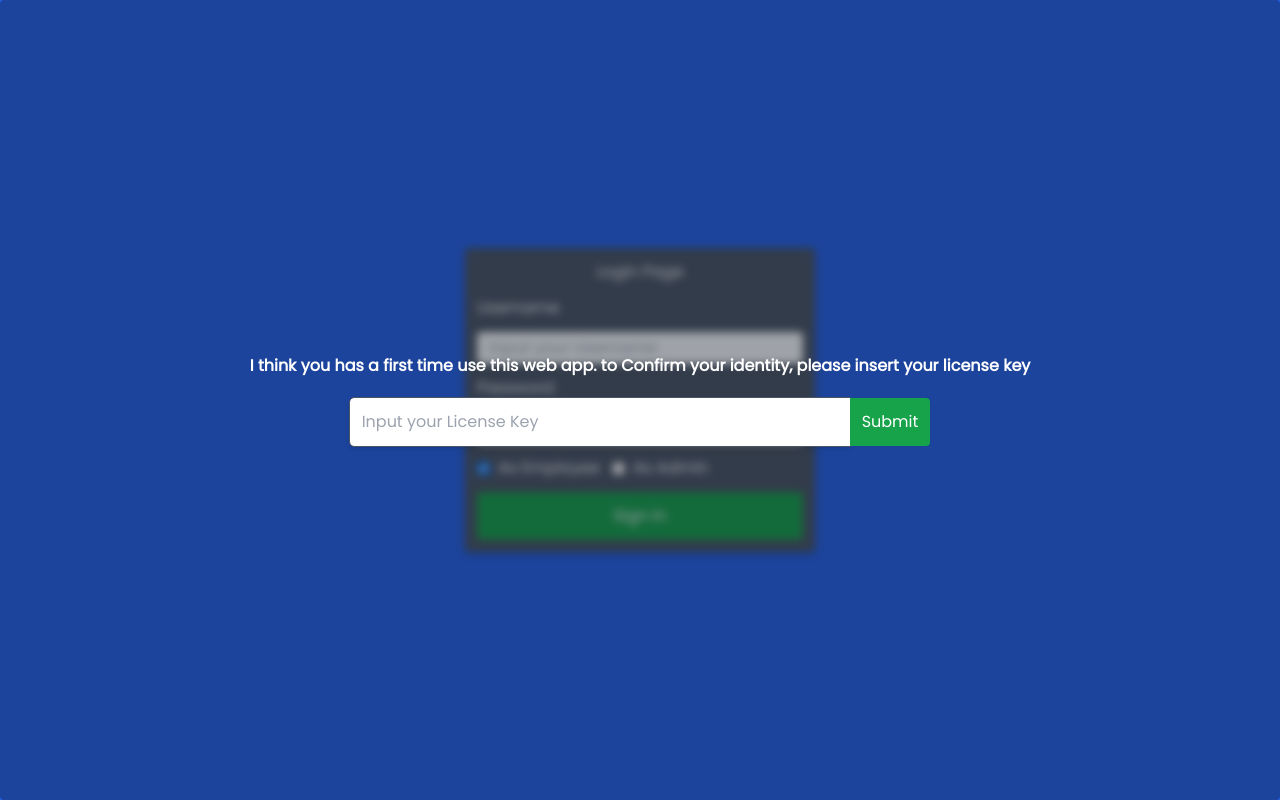
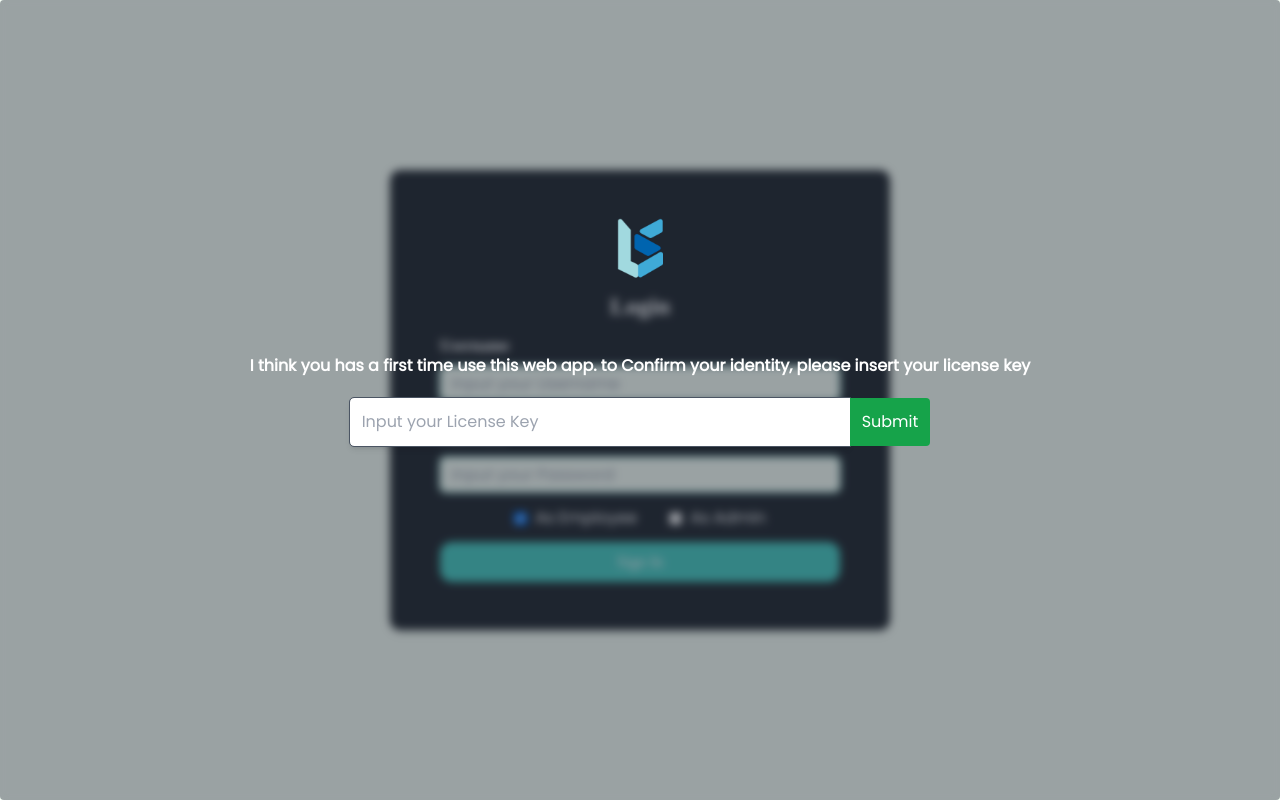
Before and after one commit to LastationComp/pos-lastation, a Next.js app: page / in a window 1280 px wide. Built offline with nearby package versions, Linux system fonts and the light colour scheme.

Commit message:
update page

```diff
--- a/app/page.tsx
+++ b/app/page.tsx
@@ -1,42 +1,42 @@
-'use client';
-import Image from 'next/image';
-import { FormEvent, useEffect, useState } from 'react';
-import { signIn, useSession, signOut } from 'next-auth/react';
-import { useRouter } from 'next/navigation';
+"use client";
+import Image from "next/image";
+import { FormEvent, useEffect, useState } from "react";
+import { signIn, useSession, signOut } from "next-auth/react";
+import { useRouter } from "next/navigation";
 
 export default function Home() {
-  const [role, setRole] = useState('employee');
+  const [role, setRole] = useState("employee");
   const [wrong, setWrong] = useState(false);
   const [isLogin, setIsLogin] = useState(true);
   const [isLoading, setIsLoading] = useState(false);
   const [hasLicense, setHasLicense] = useState(true);
-  const [errMsg, setErrMsg] = useState('');
-  const [licenseKey, setLicenseKey] = useState('');
-  const router = useRouter()
+  const [errMsg, setErrMsg] = useState("");
+  const [licenseKey, setLicenseKey] = useState("");
+  const router = useRouter();
   const handleSelectRole = (string: string) => {
     if (role === string) return;
     return setRole(string);
   };
   const handleSubmit = async (data: FormData) => {
-    const res = await signIn('credentials', {
-      username: data.get('username'),
-      password: data.get('password'),
-      license_key: localStorage.getItem('license_key'),
+    const res = await signIn("credentials", {
+      username: data.get("username"),
+      password: data.get("password"),
+      license_key: localStorage.getItem("license_key"),
       role: role,
       redirect: false,
     });
     setWrong(!res?.ok ?? false);
-    if (res?.ok && res.status === 200) return router.push('admins/dashboard')
+    if (res?.ok && res.status === 200) return router.push("admins/dashboard");
     setIsLoading(false);
-    return checkLicenseKey()
+    return checkLicenseKey();
   };
 
   const handleLicenseKey = async () => {
-    const key = !licenseKey ? localStorage.getItem('license_key') : licenseKey
-    const res = await fetch('/api/license', {
-      method: 'POST',
+    const key = !licenseKey ? localStorage.getItem("license_key") : licenseKey;
+    const res = await fetch("/api/license", {
+      method: "POST",
       headers: {
-        'Content-Type': 'application/json',
+        "Content-Type": "application/json",
       },
       body: JSON.stringify({
         license_key: key,
@@ -46,36 +46,42 @@ export default function Home() {
     setIsLogin(true);
     const result = await res.json();
     if (!res.ok && res.status !== 200) {
-      setHasLicense(res.status === 200)
-      return setErrMsg(result?.message ?? 'Internal Server Error');
+      setHasLicense(res.status === 200);
+      return setErrMsg(result?.message ?? "Internal Server Error");
     }
 
-    localStorage.setItem('license_key', result?.client.license_key)
-    localStorage.setItem('client_code', result?.client.client_code);
-    setHasLicense(true)
-    return
+    localStorage.setItem("license_key", result?.client.license_key);
+    localStorage.setItem("client_code", result?.client.client_code);
+    setHasLicense(true);
+    return;
   };
 
   const checkLicenseKey = () => {
-    if (!localStorage.getItem('license_key')) return setHasLicense(false);
-    return handleLicenseKey()
-  }
+    if (!localStorage.getItem("license_key")) return setHasLicense(false);
+    return handleLicenseKey();
+  };
   useEffect(() => {
-    checkLicenseKey()
+    checkLicenseKey();
   }, []);
+
   return (
     <>
-      <main className="bg-blue-600 flex justify-center w-screen h-screen static">
+      <main className="bg-poslight flex justify-center w-screen h-screen static">
         {!hasLicense && (
           <div className="absolute top-0 left-0 w-screen h-screen z-999 bg-gray-900/40 rounded p-3 backdrop-blur-sm ">
             <div className="flex flex-col justify-center items-center h-full gap-5">
-              {!localStorage.getItem('license_key') && <span className="font-bold text-white">I think you has a first time use this web app. to Confirm your identity, please insert your license key</span>}
+              {!localStorage.getItem("license_key") && (
+                <span className="font-bold text-white">
+                  I think you has a first time use this web app. to Confirm your
+                  identity, please insert your license key
+                </span>
+              )}
               <form
                 action=""
                 method="post"
                 onSubmit={(e) => {
                   e.preventDefault();
-                  setErrMsg('');
+                  setErrMsg("");
                   setIsLogin(false);
                   setIsLoading(true);
                   setTimeout(() => {
@@ -83,7 +89,11 @@ export default function Home() {
                   }, 500);
                 }}
               >
-                {errMsg && <span className="bg-red-600 text-white rounded">{errMsg}</span>}
+                {errMsg && (
+                  <span className="bg-red-600 text-white rounded">
+                    {errMsg}
+                  </span>
+                )}
                 <div className="flex justify-center">
                   <input
                     type="text"
@@ -95,8 +105,11 @@ export default function Home() {
                     placeholder="Input your License Key"
                     autoFocus
                   />
-                  <button className="justify-center bg-green-600 rounded-r p-3 hover:bg-green-700 transition disabled:bg-green-700 text-white" disabled={isLoading && !isLogin}>
-                    {isLoading && !isLogin ? 'Submitting...' : 'Submit'}
+                  <button
+                    className="justify-center bg-green-600 rounded-r p-3 hover:bg-green-700 transition disabled:bg-green-700 text-white"
+                    disabled={isLoading && !isLogin}
+                  >
+                    {isLoading && !isLogin ? "Submitting..." : "Submit"}
                   </button>
                 </div>
               </form>
@@ -115,25 +128,95 @@ export default function Home() {
               }, 500);
             }}
           >
-            <div className="flex flex-col rounded shadow-md w-[350px] p-3 bg-gray-600 gap-3 rounded">
-              <h1 className="text-center">Login Page</h1>
-              {wrong && <span className="bg-red-600 w-full text-center p-3 rounded">Username or Password is Wrong</span>}
-              <label htmlFor="username">Username</label>
-              <input id="username" name="username" type="text" className="rounded px-3 outline outline-0 shadow-md text-black py-1 " placeholder="Input your Username" required />
-              <label htmlFor="password">Password</label>
-              <input id="password" name="password" type="password" className="rounded px-3 outline outline-0 shadow-md text-black py-1 " placeholder="Input your Password" required />
-              <div className="flex gap-3 ">
-                <div className="flex gap-2 items-center cursor-pointer" onClick={(e) => handleSelectRole('employee')}>
-                  <input type="checkbox" name="employee" className="focus:ring-0" id="chk-emp" checked={role === 'employee'} readOnly />
+            <div className="flex flex-col w-[500px] h-[460px] justify-center items-center rounded-[10px] shadow-md  p-3 bg-posgray gap-3">
+              <div className="w-[45px] h-[60px] relative">
+                <Image
+                  src="/images/logo.png"
+                  alt="Logo Last Station"
+                  width={45}
+                  height={61}
+                />
+              </div>
+              <h1 className="text-center text-white text-2xl font-semibold font-['Montserrat']">
+                Login
+              </h1>
+              {wrong && (
+                <div
+                  className=" w-[420px] h-[35px] relative flex items-center px-4 py-2 text-sm font-bold text-white bg-red-500 rounded"
+                  role="alert"
+                >
+                  <p>Username or Password is Wrong</p>
+                </div>
+              )}
+              <div className="flex flex-col w-[400px] h-[160px] gap-6">
+                <div className="flex flex-col gap-2">
+                  <label
+                    htmlFor="username"
+                    className="text-white text-medium font-semibold font-['montserrat']"
+                  >
+                    Username
+                  </label>
+                  <input
+                    id="username"
+                    name="username"
+                    type="text"
+                    className="w-[400px] h-[35px] rounded-[5px] bg-poslight px-3 outline outline-1 outline-posblue text-black"
+                    placeholder="Input your Username"
+                    required
+                  />
+                </div>
+                <div className="flex flex-col gap-2">
+                  <label
+                    htmlFor="password"
+                    className="text-white text-base font-semibold font-['montserrat']"
+                  >
+                    Password
+                  </label>
+                  <input
+                    id="password"
+                    name="password"
+                    type="password"
+                    className="w-[400px] h-[35px] rounded-[5px] bg-poslight  px-3 outline outline-1 outline-posblue text-black"
+                    placeholder="Input your Password"
+                    required
+                  />
+                </div>
+              </div>
+              <div className="flex gap-x-8 ">
+                <div
+                  className="flex gap-2 items-center cursor-pointer"
+                  onClick={(e) => handleSelectRole("employee")}
+                >
+                  <input
+                    type="checkbox"
+                    name="employee"
+                    className="focus:ring-0"
+                    id="chk-emp"
+                    checked={role === "employee"}
+                    readOnly
+                  />
                   <label htmlFor="chk-emp">As Employee</label>
                 </div>
-                <div className="flex gap-2 items-center  cursor-pointer" onClick={(e) => handleSelectRole('admin')}>
-                  <input type="checkbox" name="admin" className="focus:ring-0" id="chk-adm" checked={role === 'admin'} readOnly />
+                <div
+                  className="flex gap-2 items-center  cursor-pointer"
+                  onClick={(e) => handleSelectRole("admin")}
+                >
+                  <input
+                    type="checkbox"
+                    name="admin"
+                    className="focus:ring-0"
+                    id="chk-adm"
+                    checked={role === "admin"}
+                    readOnly
+                  />
                   <label htmlFor="chk-adm">As Admin</label>
                 </div>
               </div>
-              <button className="justify-center bg-green-600 rounded p-3 hover:bg-green-700 transition disabled:bg-green-700" disabled={isLoading && isLogin}>
-                {isLoading && isLogin ? 'Signing...' : 'Sign In'}
+              <button
+                className="justify-center bg-posblue rounded-xl w-[400px] px-4 py-2 text-center text-white text-base font-medium font-['montserrat']"
+                disabled={isLoading && isLogin}
+              >
+                {isLoading && isLogin ? "Signing..." : "Sign In"}
               </button>
             </div>
           </form>
```
Also changed, not shown: app/viewemployee/Navbar.tsx (added, +73 -0 lines), public/images/logo.png (added), 1 other file (tests, documents, lock files or other folders).
